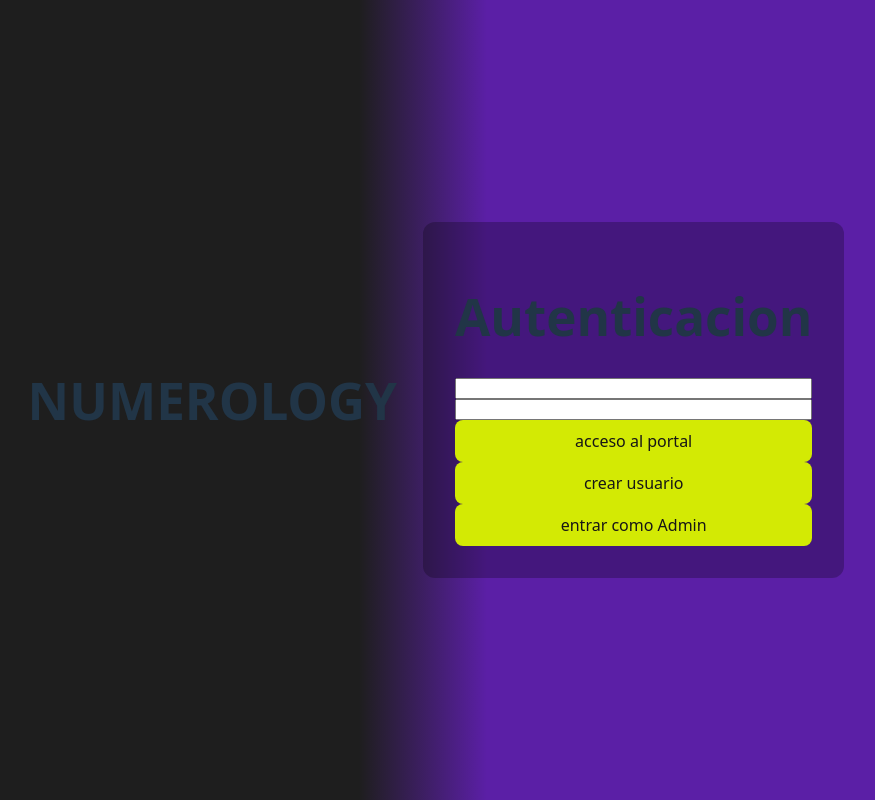
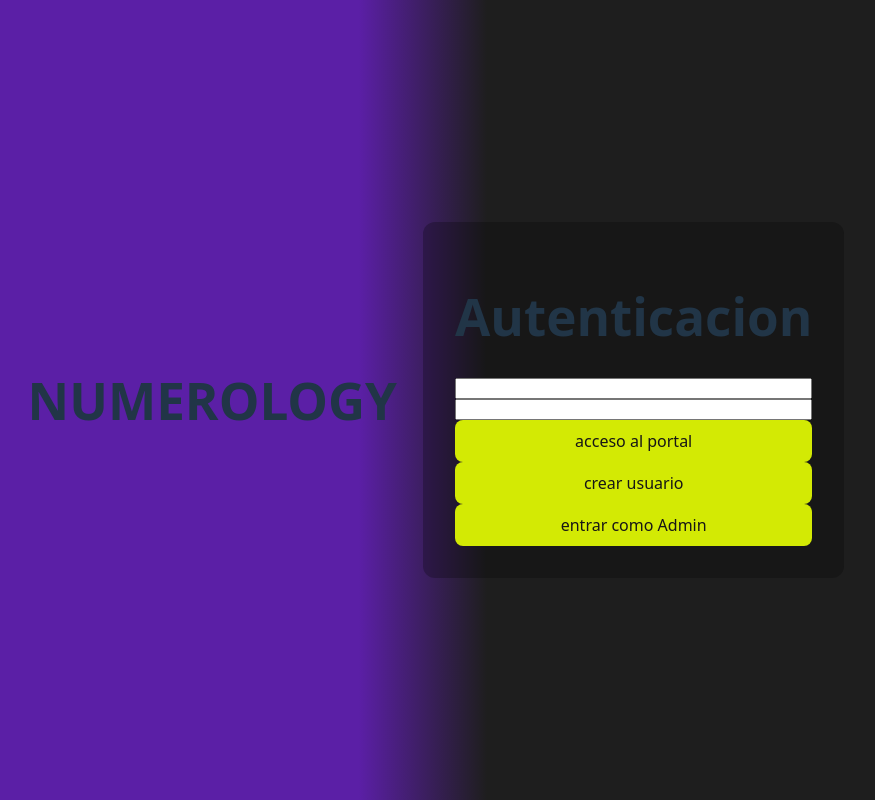
Before and after one commit to deivi18contreras/frontendDB, a Vue app: page /#/ in a window 1280 px wide. Shown: the whole page, without its empty margins (217-1092 px from the left). Built offline with nearby package versions, Linux system fonts and the light colour scheme; what quasar would draw is missing.

Commit message:
agregague el seccion para usuarios y admin, falta darle estilos a las 2 views

```diff
--- a/src/router/router.js
+++ b/src/router/router.js
@@ -1,11 +1,15 @@
 import login from "../views/loginUsers.vue"
 import admin from "../views/loginAdmin.vue"
+import seccionUser from "../views/seccionUser.vue"
+import seccionAdmin from "../views/seccionAdmin.vue"
 
 import { createRouter, createWebHashHistory } from "vue-router"
 
 const routes = [
     {path:"/", component:login},
-    {path:"/admin", component:admin}
+    {path:"/admin", component:admin},
+    {path:"/seccionUser", component:seccionUser},
+    {path:"/seccionAdmin", component:seccionAdmin}
 ]
 
 export default createRouter({
--- a/src/views/loginAdmin.vue
+++ b/src/views/loginAdmin.vue
@@ -1,40 +1,47 @@
 <template>
   <div>
-        <input type="text" v-model="usuario">
-        <input type="text" v-model="password">
+    <input type="text" v-model="usuario" />
+    <input type="text" v-model="password" />
     <button @click="login()">login</button>
   </div>
 </template>
 
 <script setup>
+import { postData } from "../services/services.js";
+import { useAuthStore } from "../store/Auth.js";
+import { ref } from "vue";
 
-import { postData } from '../services/services.js';
-import { useAuthStore } from '../store/Auth.js';
-import {ref} from "vue"
+let usuario = ref("");
+let password = ref("");
+const authStore = useAuthStore();
 
-let usuario = ref("")
-let password = ref("")
-const authStore = useAuthStore()
-
-const login = async()=>{
-
+const login = async () => {
   try {
     const res = await postData("login", {
       email: usuario.value,
-            password: password.value
-        })
+      password: password.value,
+    });
 
+    const { Usuario, token } = res.data;
     console.log(res);
-        authStore.token = res.data.token
+    authStore.token = res.data.token;
     console.log(authStore.token);
-
-
   } catch (error) {
     console.log(error.response);
+  }
+};
+</script>
 
+<style>
+body {
+  margin: 0;
+  height: 100vh;
+  background: linear-gradient(
+    to right,
+    #5b1fa6 0% ,
+    /* lado izquierdo oscuro */  #5b1fa6 45%,
+    /* mantiene color */ #1e1e1e 55%,
+    /* empieza difuminado */ #1e1e1e 100% /* lado derecho morado */
+  );
 }
-
-}
-
-
-</script>
+</style>
--- a/src/views/loginUsers.vue
+++ b/src/views/loginUsers.vue
@@ -40,9 +40,11 @@ const login = async () => {
       password: password.value,
     });
 
-    console.log(res);
     authStore.token = res.data.token;
     console.log(authStore.token);
+
+    router.push("/seccionUser")
+
   } catch (error) {
     console.log(error.response);
   }
--- /dev/null
+++ b/src/views/seccionAdmin.vue
@@ -0,0 +1,3 @@
+<template>
+
+</template>
--- /dev/null
+++ b/src/views/seccionUser.vue
@@ -0,0 +1,3 @@
+<template>
+    <h1>soy el ingreso de un usuario logeado</h1>
+</template>
```
Lines whose indentation alone changed are shown as unchanged.
